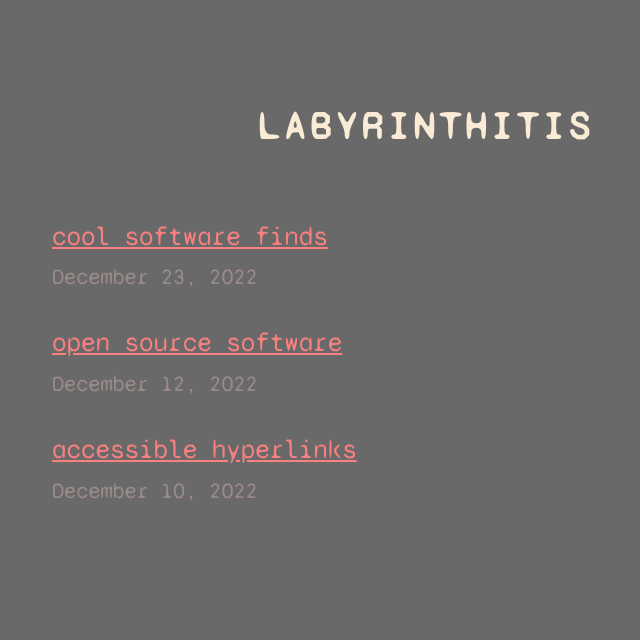
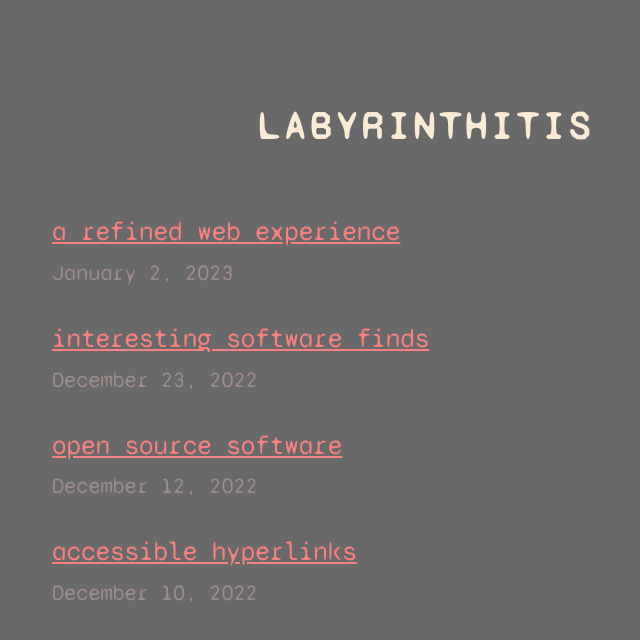
Before and after one commit to labyrinthitis/labyrinthitis.github.io, a Next.js app: page / in a window 1280 px wide. Shown: the top 640 px of the page, without its empty margins (214-854 px from the left). Built offline with nearby package versions, Linux system fonts and the light colour scheme.

Commit message:
new log, edit prev log

```diff
--- a/components/layout.tsx
+++ b/components/layout.tsx
@@ -18,7 +18,7 @@ export default function Layout({
       <Head>
         <meta
           name="description"
-          content="informal technical log"
+          content="an informal technical log"
         />
         <meta name="og:title" content={siteTitle} />
         <meta name="twitter:card" content="summary_large_image" />
--- a/pages/index.tsx
+++ b/pages/index.tsx
@@ -20,8 +20,8 @@ export default function Home({
       <Head>
         <title>{siteTitle}</title>
       </Head>
+      <br />
       <section className={`${utilStyles.headingMd} ${utilStyles.padding1px}`}>
-        <br />
         <ul className={utilStyles.list}>
           {allPostsData.map(({ id, date, title }) => (
             <li className={utilStyles.listItem} key={id}>
--- a/posts/cool-software-finds.md
+++ b/posts/interesting-software-finds.md
@@ -1,5 +1,5 @@
 ---
-title: 'cool software finds'
+title: 'interesting software finds'
 date: '2022-12-23'
 ---
 
@@ -8,4 +8,4 @@ It's rare I come across software I find really cool:
 - [wooshy](https://github.com/godbout/Wooshy.docs): user-interface search
 - [sioyek](https://github.com/ahrm/sioyek): pdf viewer
 - [bazqux](https://github.com/bazqux): feed reader
-- [orion/kagi](https://github.com/OrionBrowser): browser/search engine
+- [kagi](https://kagi.com/): search engine
--- /dev/null
+++ b/posts/refined-web-experience.md
@@ -0,0 +1,12 @@
+---
+title: 'a refined web experience'
+date: '2023-01-02'
+---
+
+Recently, I've adopted using some software that has made my web experience a bit better:
+
+1. I'm ashamed to say but it's not until a week ago I subscribed to the concept of [RSS feeds](https://en.wikipedia.org/wiki/RSS). Based on a recommendation by [acemarke](https://news.ycombinator.com/item?id=31973036) (who's content has been of help in the web development front, e.g., read his [How Web Apps Work](https://blog.isquaredsoftware.com/series/how-web-apps-work/) series on his blog), I decided on the [BazQux Reader](https://bazqux.com/). It seems indispensable now.
+
+2. I've always been skeptical of password managers, i.e., how the client's encrypted passwords are stored on a third-party server kind-of-thing. But I surfacely knew there were local-centric password managers: it wasn't till yesterday that I started using [KeePassXC](https://keepassxc.org/). Privacy is critical and it saves you some headspace and time.
+
+3. I started making use of uBlock Origin's (uBO) [filtering](https://github.com/gorhill/uBlock/wiki/Static-filter-syntax) options. In hopes of being more intentional, I've blocked over a hundred websites so far. There are other filtering options I plan to test and use.
```
Also changed, not shown: 8 other files (tests, documents, lock files or other folders).
